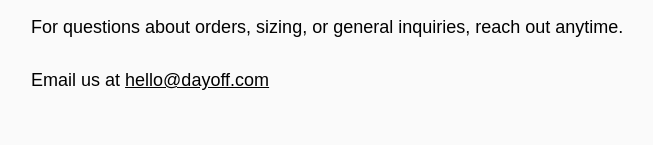
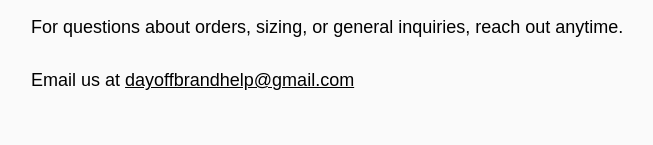
Before and after one commit to bmc0212/dayoff-store, a Next.js app: page /contact in a window 1280 px wide. Shown: the part 155-300 px from the top of the page, without its empty margins (225-878 px from the left). Built offline with nearby package versions, Linux system fonts and the light colour scheme.

Commit message:
Update contact email

```diff
--- a/app/contact/page.tsx
+++ b/app/contact/page.tsx
@@ -13,10 +13,10 @@ export default function ContactPage() {
         <p className="text-base md:text-lg text-black leading-relaxed">
           Email us at{" "}
           <a
-            href="mailto:hello@dayoff.com"
+            href="mailto:dayoffbrandhelp@gmail.com"
             className="underline"
           >
-            hello@dayoff.com
+            dayoffbrandhelp@gmail.com
           </a>
         </p>
       </div>
```
